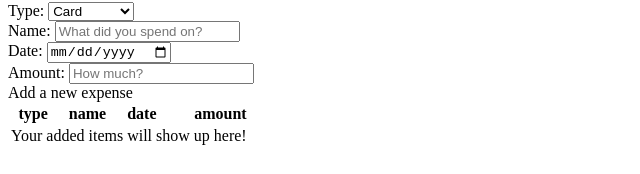
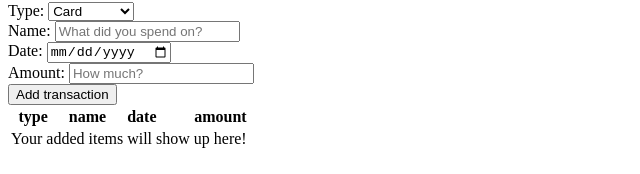
Before and after one commit to naila2311/new-assignement-web, a plain HTML site: page index.html in a window 1280 px wide. Shown: the part 125-299 px from the top of the page, without its empty margins (0-640 px from the left). Drawn offline with Linux system fonts and the light colour scheme.

Commit message:
Update index.html

```diff
--- a/index.html
+++ b/index.html
@@ -33,8 +33,9 @@
 
 </form>
 </div>
+<button class="btn">Add transaction</button>
+      </form>
 
-<div id="button"><span>Add a new expense</span></div>
 
 <table>
   <tr>
```
